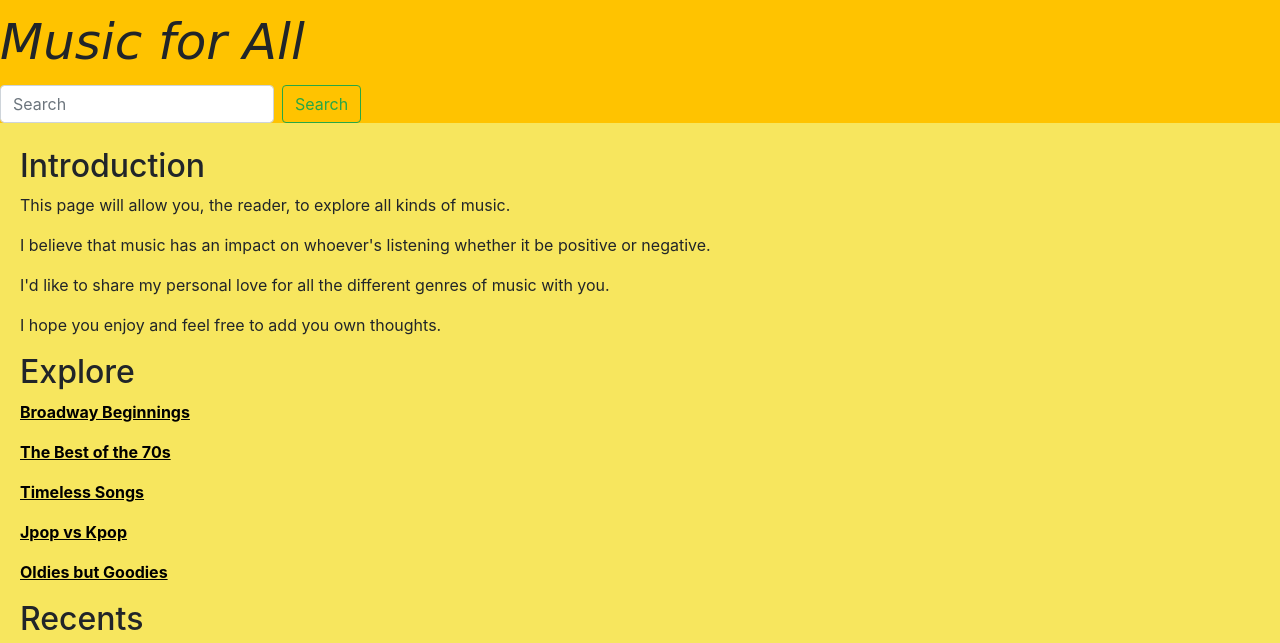
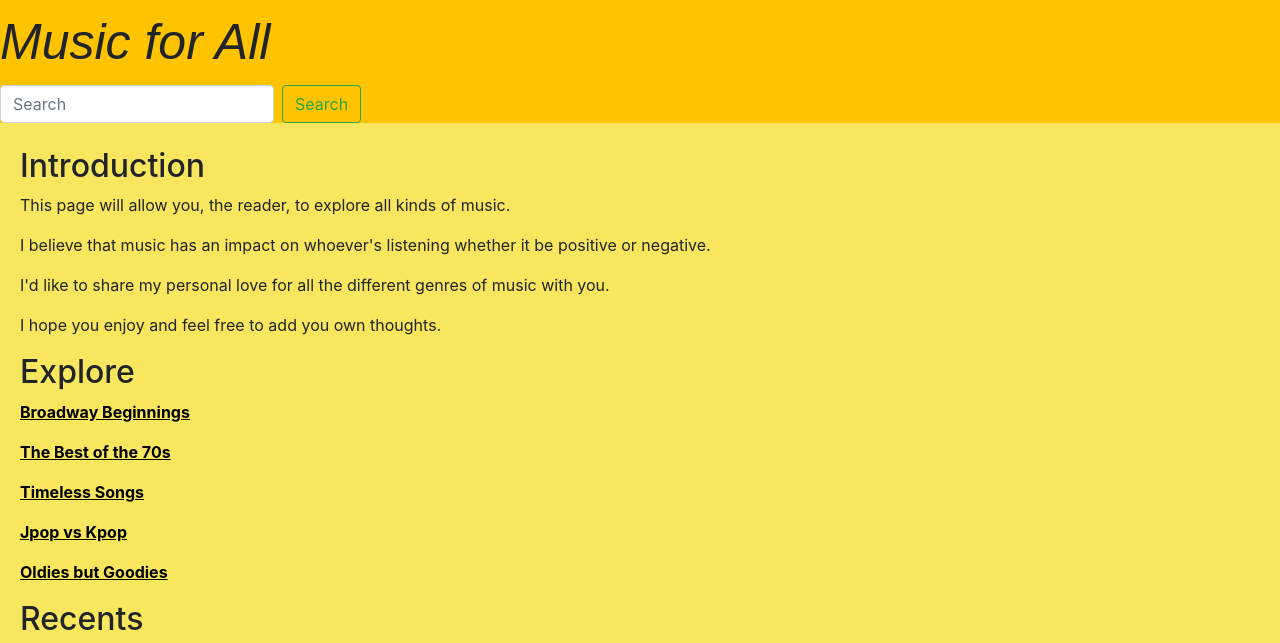
Before and after one commit to staceyharuman/musicforall, a plain HTML site: page index.html in a window 1280 px wide. Shown: the top 643 px of the page. Drawn offline with nearby package versions, Linux system fonts and the light colour scheme.

Commit message:
second commit

```diff
--- a/music-for-all.css
+++ b/music-for-all.css
@@ -8,7 +8,7 @@
   .navbar-brand{
       font-size: 50px;
       font-style: italic;
-      font-family: 'Allura', cursive;
+      font-family: Arial, Helvetica, sans-serif;
   }
   body{
   background-color: #F7E65E;
@@ -24,10 +24,7 @@
 #content{
     padding-left: 20px
 }
-#title{
-    font-family: 'Dancing Script', cursive;
-    size: 80px;
-    font weight: bold
+.utube{
+    color: black;
+    text-decoration: underline;
 }
-font-family: Arial, Helvetica, sans-serif;
-font-family: Allura; cursive;
```
Also changed, not shown: Timelessongs.html (+6 -1 lines).
